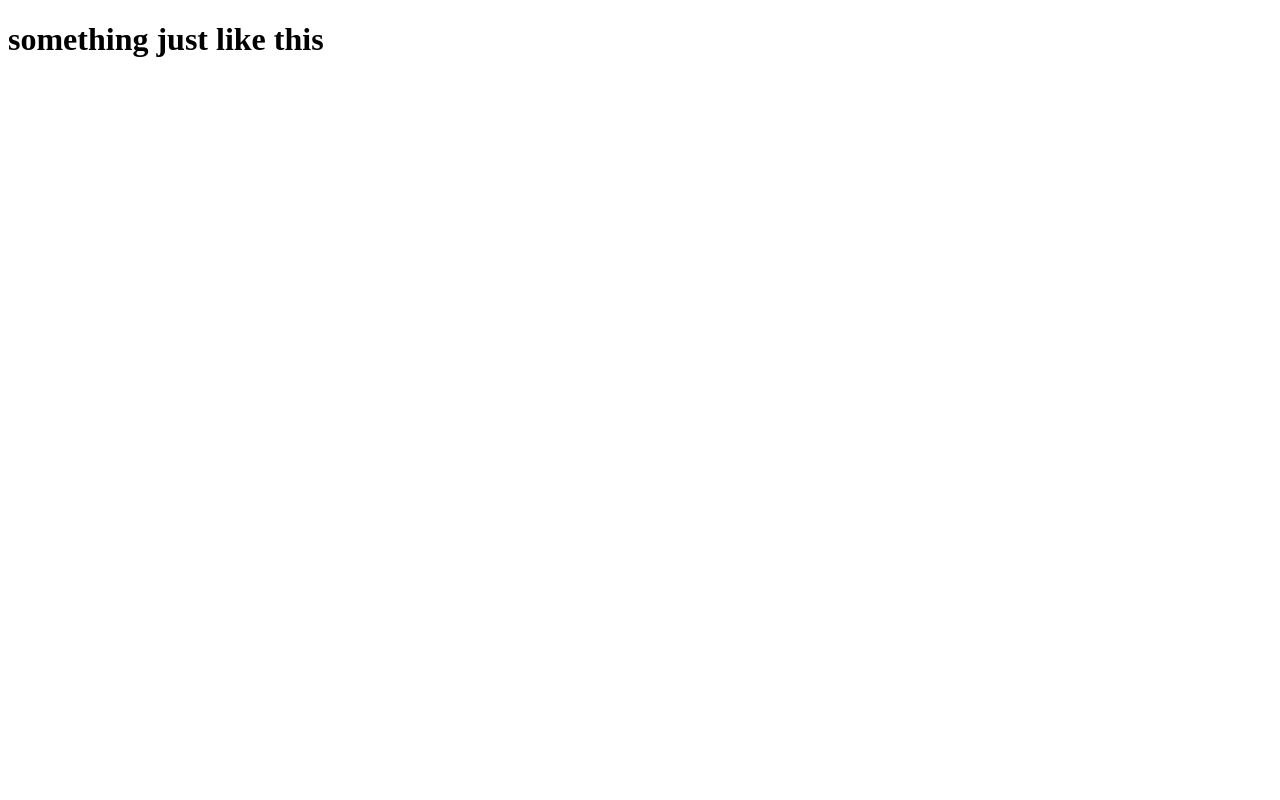
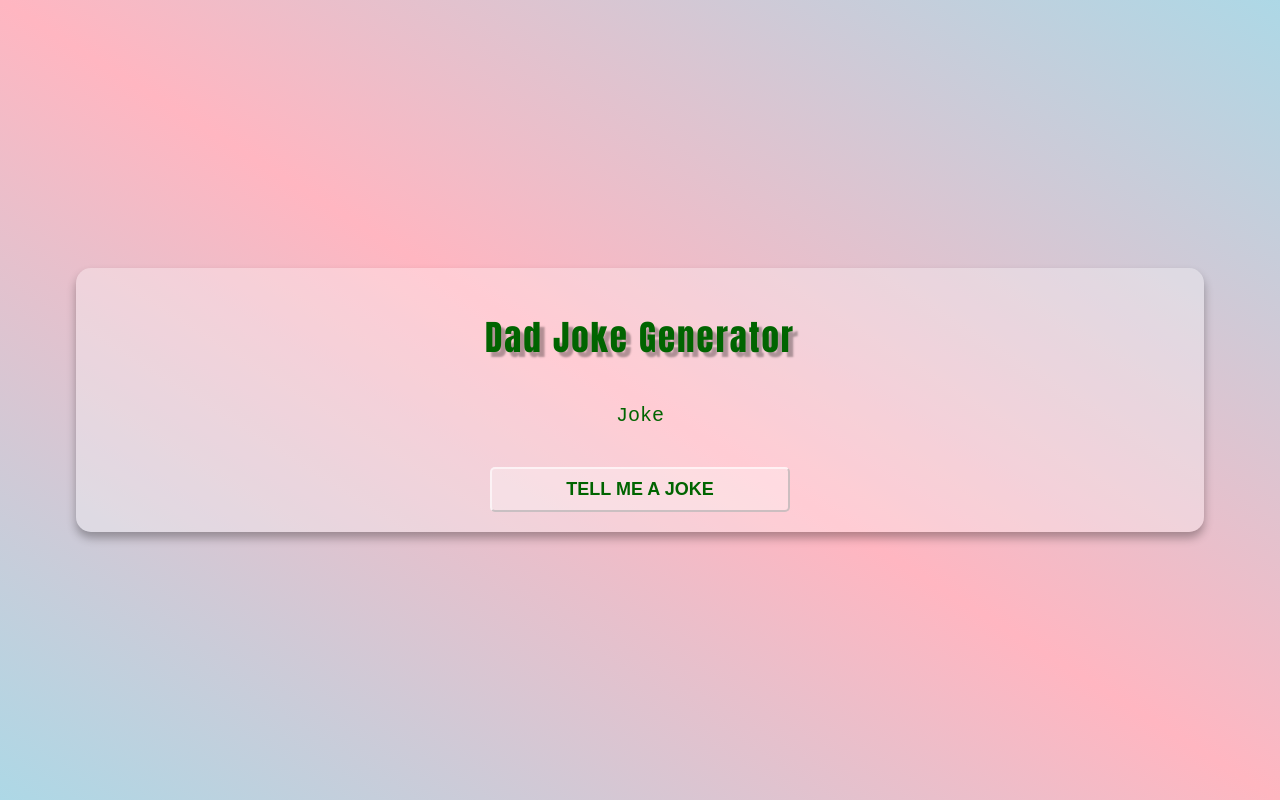
Before and after one commit to Bobzero23/Dad-Jokes-Generator, a plain HTML site: page index.html in a window 1280 px wide. Drawn offline with Linux system fonts and the light colour scheme.

Commit message:
html and css completed

```diff
--- a/index.html
+++ b/index.html
@@ -4,12 +4,15 @@
 <head>
     <meta charset="UTF-8">
     <meta name="viewport" content="width=device-width, initial-scale=1.0">
+    <link rel="stylesheet" href="style.css">
     <title>Dad Jokes</title>
 </head>
 
 <body>
     <div class="container">
-        <h1 class="heading"> something just like this </h1>
+        <h1 class="heading">Dad Joke Generator</h1>
+        <p class="joke" id="joke">Joke</p>
+        <button class="btn" id="btn">Tell me a joke</button>
     </div>
 </body>
 
--- /dev/null
+++ b/style.css
@@ -0,0 +1,53 @@
+body {
+    margin: 0;
+    background: linear-gradient(to left bottom, lightblue, lightpink, lightblue);
+    height: 100vh;
+    display: flex;
+    justify-content: center;
+    align-items: center;
+    font-family: monospace;
+}
+
+.container {
+    background-color: rgba(255, 255, 255, .3);
+    padding: 20px;
+    box-shadow: 0 6px 10px rgba(0, 0, 0, .3);
+    border-radius: 15px;
+    width: 85%;
+    text-align: center;
+    color: darkgreen;
+}
+
+.heading {
+    font-size: 35px;
+    font-weight: 200;
+    font-family: Impact, Haettenschweiler, 'Arial Narrow Bold', sans-serif;
+    text-shadow: 5px 5px 2px rgba(0, 0, 0, .3);
+    letter-spacing: 2px;
+}
+
+.joke {
+    font-size: 20px;
+    font-weight: 500;
+    margin: 40px;
+}
+
+.btn {
+    font-size: 18px;
+    font-weight: 700;
+    border-radius: 5px;
+    cursor: pointer;
+    padding: 10px;
+    background-color: rgba(255, 255, 255, .3);
+    border-color: rgba(255, 255, 255, .6);
+    text-transform: uppercase;
+    width: 300px;
+    color: darkgreen;
+}
+
+
+.btn:hover {
+    background-color: rgba(255, 255, 255, .5);
+    box-shadow: 0 4px 4px rgba(0, 0, 0, .3);
+    transition: all 300ms ease;
+}
```
